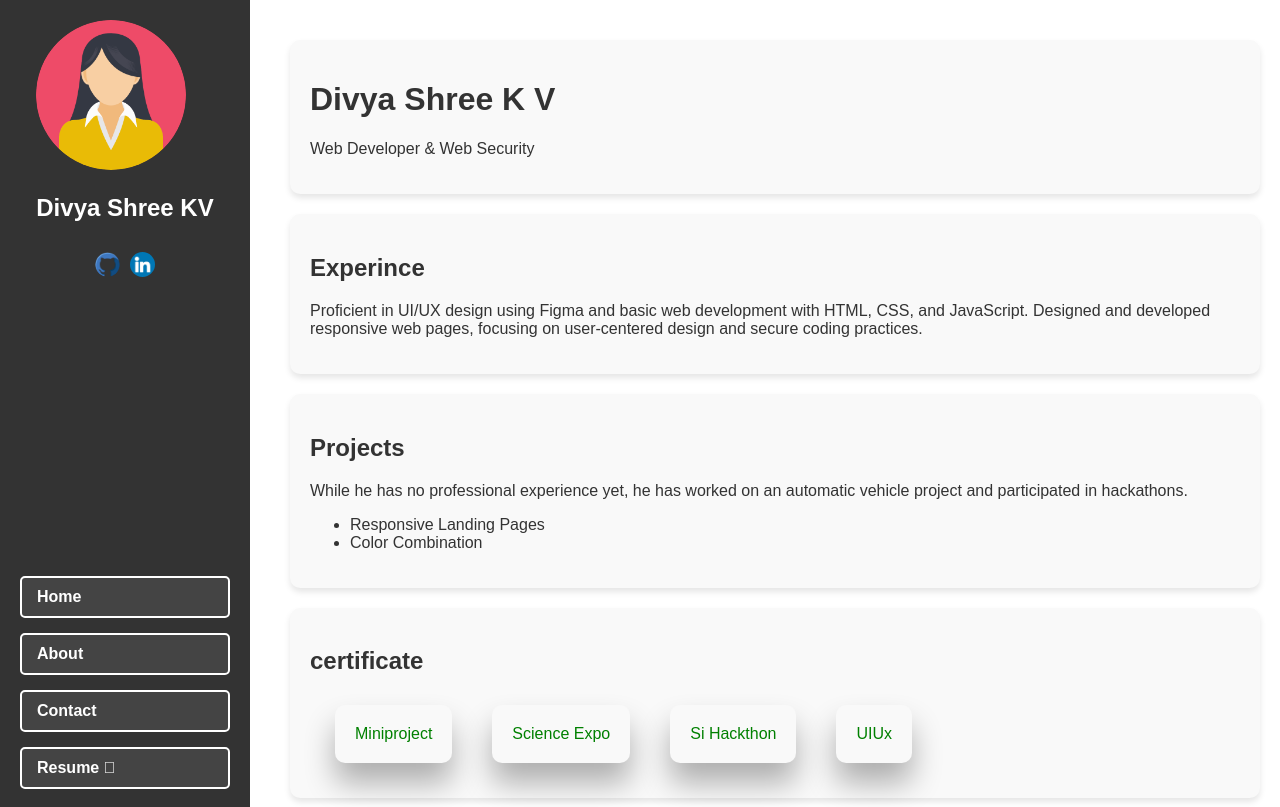
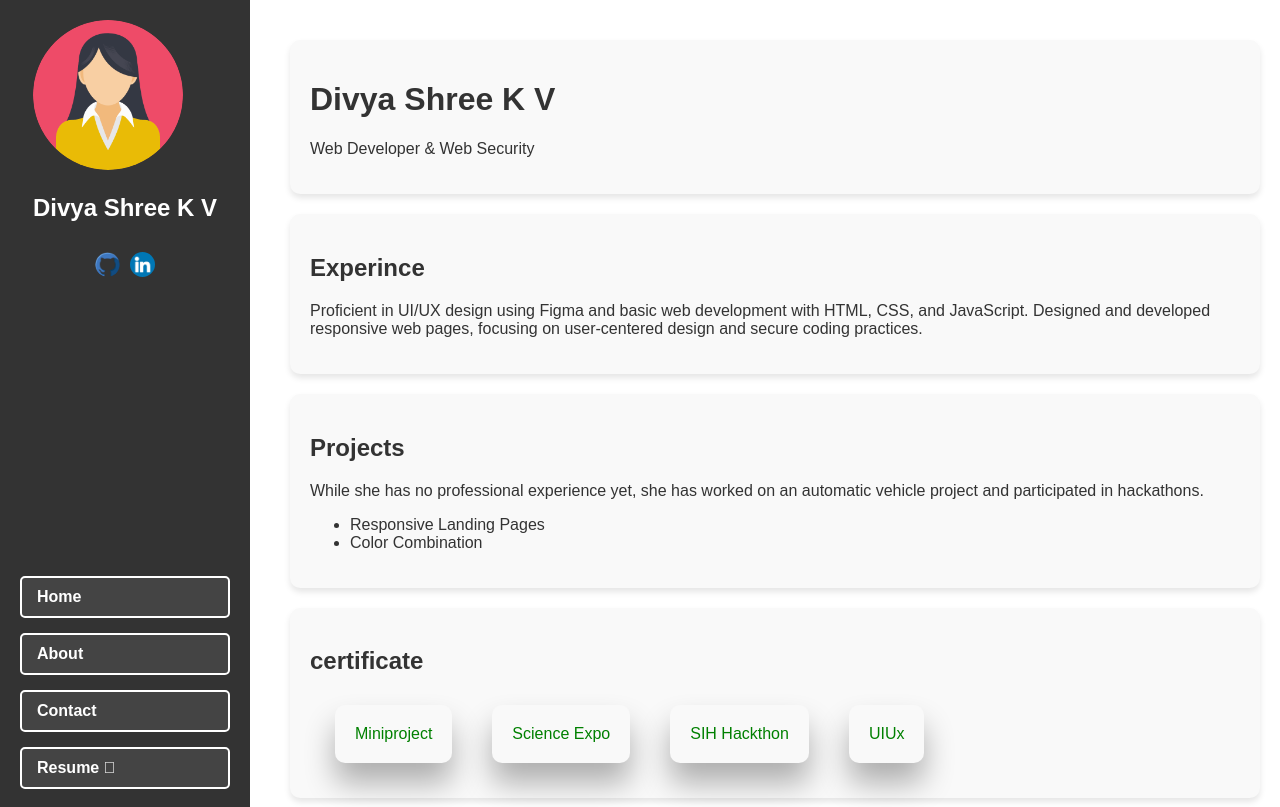
Before and after one commit to divya2507shree/Portfolio, a plain HTML site: page index.html in a window 1280 px wide. Shown: the top 807 px of the page. Drawn offline with Linux system fonts and the light colour scheme.

Commit message:
Update index.html

```diff
--- a/index.html
+++ b/index.html
@@ -199,7 +199,7 @@
         <div class="logo">
             <div>
                 <img src="woman.png" alt="Divya">
-            <h2>Divya Shree KV</h2>
+            <h2>Divya Shree K V</h2>
             </div>
             <div class="social-icons">
 
@@ -226,7 +226,7 @@
         </div>
         <div class="card" id="projects">
             <h2>Projects</h2>
-            <p>While he has no professional experience yet, he has worked on an automatic vehicle project and participated in hackathons.</p>
+            <p>While she has no professional experience yet, she has worked on an automatic vehicle project and participated in hackathons.</p>
             <ul>
                 <li>Responsive Landing Pages</li>
                 <li>Color Combination</li>
@@ -238,7 +238,7 @@
             <div class="cert">
                 <a href="dvminpro.jpg" class="card">Miniproject</a>
                 <a href="dvsexp.jpg" class="card">Science Expo</a>
-                <a href="dvsih.jpg" class="card">Si Hackthon</a>
+                <a href="dvsih.jpg" class="card">SIH Hackthon</a>
                 <a href="dvui.jpg" class="card">UIUx</a>
             </div>
         </div>
```
